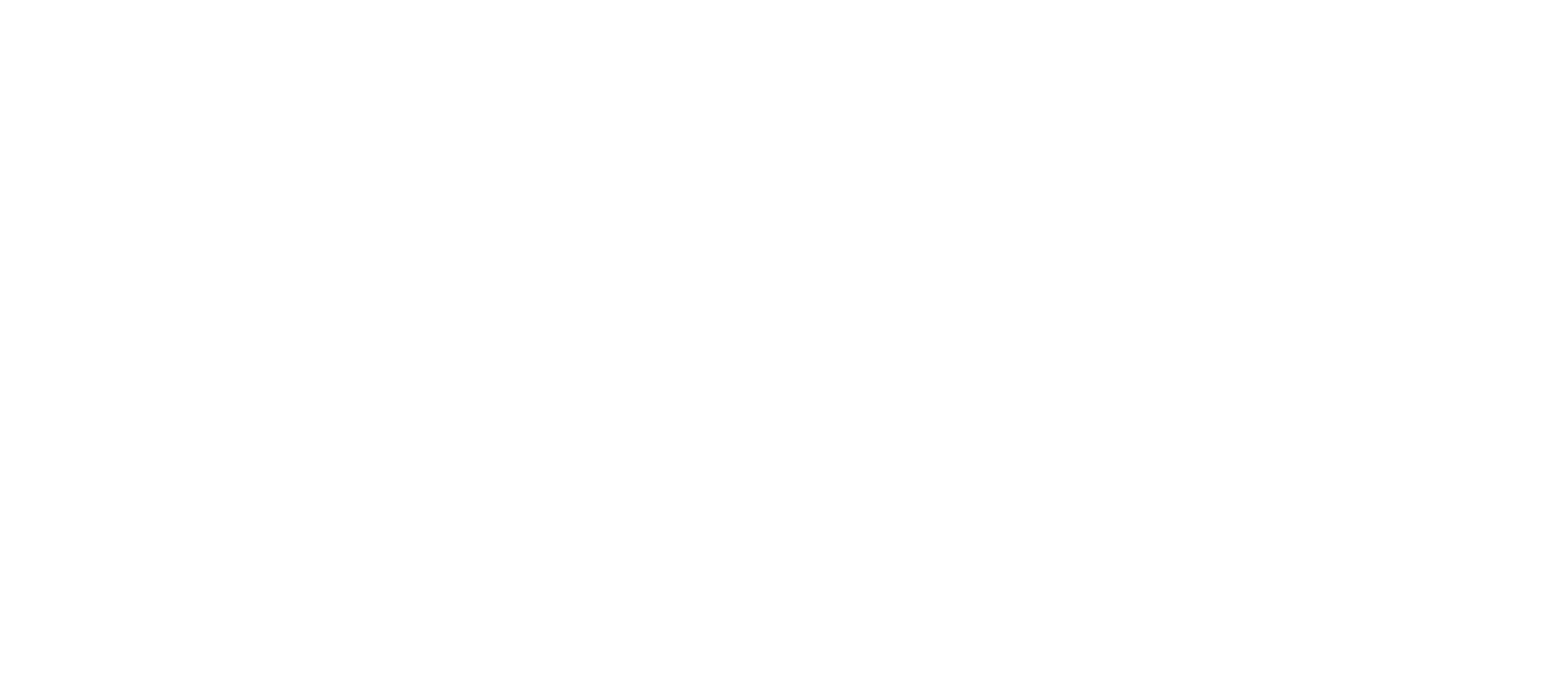
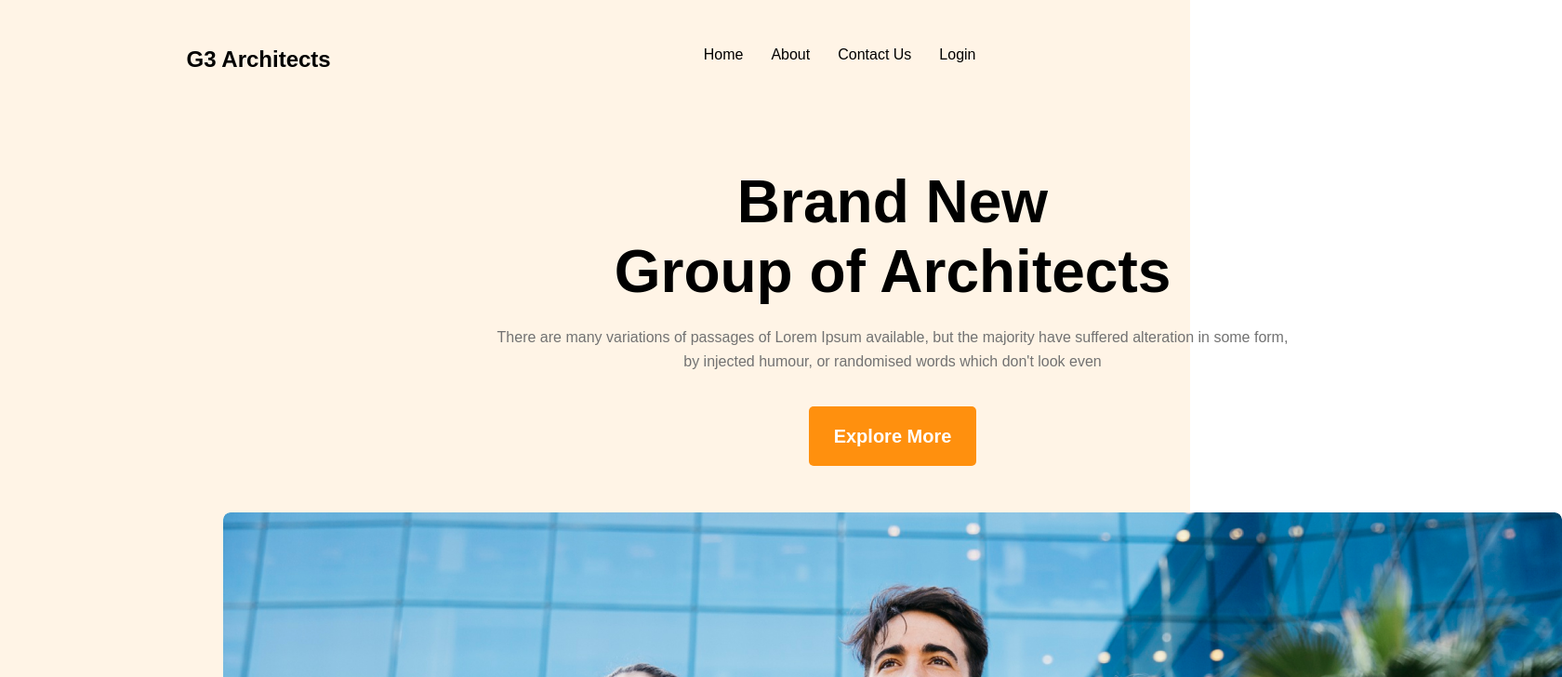
Before and after one commit to rishadCancel/g3-architects, a plain HTML site: page index.html in a window 1280 px wide. Shown: the top 728 px of the page at 93% size, 1680 px wide, since content can reach past the window. Drawn offline with Linux system fonts and the light colour scheme.

Commit message:
iinitiial header done

```diff
--- a/css/style.css
+++ b/css/style.css
@@ -0,0 +1,71 @@
+*{
+    margin: 0px;
+    padding: 0px;
+}
+/* Font style */
+@import url('https://fonts.googleapis.com/css2?family=Open+Sans:ital@1&family=Poppins:wght@500&family=Work+Sans&display=swap');
+body{
+    font-family: 'Work Sans', sans-serif;
+}
+
+/* Header Styles */
+header{
+
+    background: rgba(255, 144, 14, 0.1);
+}
+.header{
+    display: flex;
+    justify-content: space-around;
+    padding-top: 50px;
+
+}
+nav ul{
+    display: flex;
+    list-style: none;
+}
+nav ul li{
+    margin-right: 30px;
+}
+.banner{
+    display: flex;
+    flex-direction: column;
+}
+.banner-info{
+    width: 862px;
+    height: 225px;
+    margin-top: 102px;
+    margin-left: 529px;
+    margin-right: 529px;
+    text-align: center
+}
+.banner h1{
+    font-weight: 700;
+    font-size: 64px;
+    line-height: 75px;
+}
+.banner p{
+    font-weight: 400;
+    font-size: 16px;
+    line-height: 26px;
+    color: #727272;
+    margin-top: 20px;
+}
+.explore-button{
+    width: 180px;
+    height: 64px;
+    margin: 32px 870px 50px 870px;
+    background-color: #FF900E;
+    color: #ffffff;
+    border-radius: 5px;
+    border: 0px solid #FF900E;
+    font-weight: 600;
+    font-size: 20px;
+    line-height: 23px;
+    text-align: center;
+}
+.banner-image{
+    width: 1440px;
+    height: 700px;
+    margin: 0px 240px 45px 240px;
+    border-radius: 8px;
+}
--- a/index.html
+++ b/index.html
@@ -8,6 +8,37 @@
     <link rel="stylesheet" href="css/style.css">
 </head>
 <body>
+    <!-- Header Starts -->
+    <header>
+        <div class="header">
+            <h2>G3 Architects</h2>
+            <nav>
+                <ul>
+                    <li>Home</li>
+                    <li>About</li>
+                    <li>Contact Us</li>
+                    <li>Login</li>
+                </ul>
+            </nav>
+        </div>
+        <div class="banner">
+            <div class="banner-info">
+                <h1>Brand New </h1>
+                <h1>Group of Architects</h1>
+                <p>There are many variations of passages of Lorem Ipsum available, but the majority have suffered alteration in some form, by injected humour, or randomised words which don't look even</p>
+            </div>
+
+            <button class="explore-button">Explore More</button>
+            <img src="images/banner.png" alt="" class="banner-image">
+        </div>
+    </header>
+    <!-- Header Ends -->
+
+    <!-- Main Section Start -->
+    <main>
+
+    </main>
+    <!-- Main sections End -->
 
 </body>
 </html>
```
